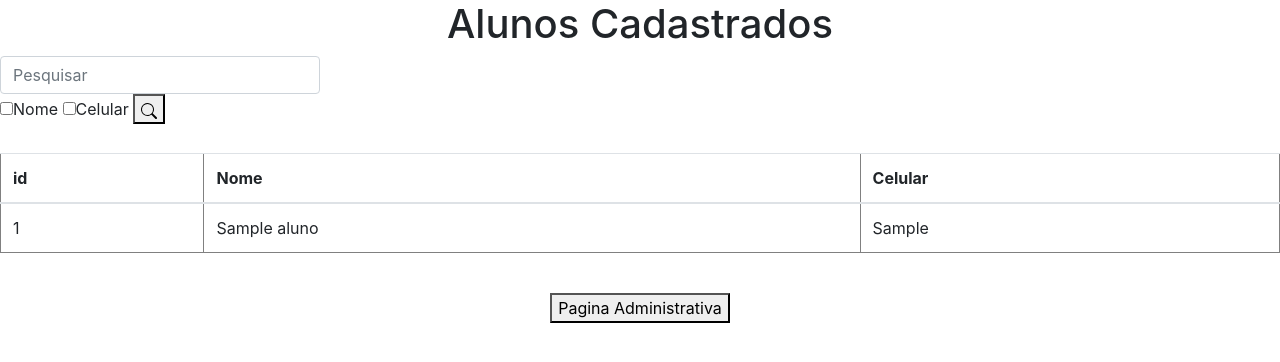
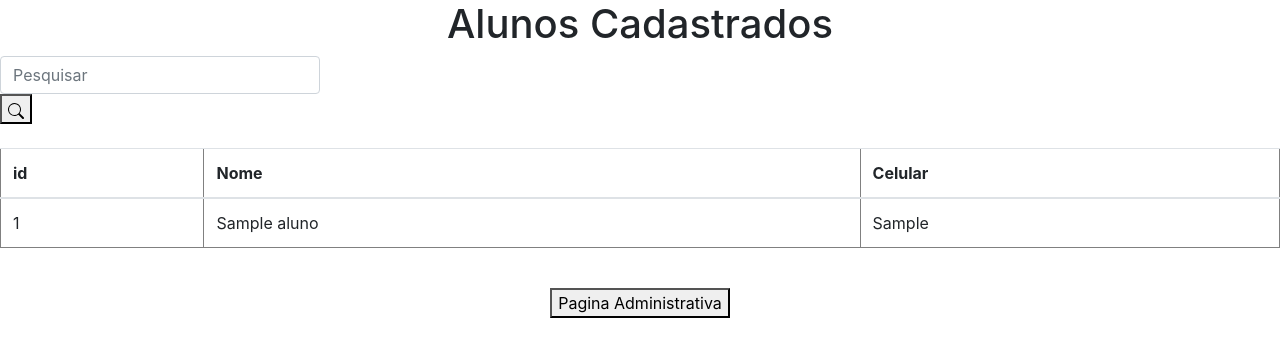
Before and after one commit to Arthur-Chiappetta/Formulario-de-Cadastro, a PHP site: page / in a window 1280 px wide. Shown: the top 362 px of the page. Run offline with PHP 8.4, Linux system fonts and the light colour scheme; tables that the repository leaves empty or names only in its code hold one stand-in row (values such as "Sample post").

Commit message:
checkbox removido

```diff
--- a/index.php
+++ b/index.php
@@ -35,8 +35,6 @@ if (isset($_GET['search'])) {
 
   <div class="box-serch">
     <input type="search" class="form-control w-25" placeholder="Pesquisar" id="pesquisar">
-    <input type="checkbox" name="nome" value="nome"><label>Nome</label>
-    <input type="checkbox" name="numero" value="numero"><label>Celular</label>
     <button onclick="searchData()">
       <svg xmlns="http://www.w3.org/2000/svg" width="16" height="16" fill="currentColor" class="bi bi-search" viewBox="0 0 16 16">
         <path d="M11.742 10.344a6.5 6.5 0 1 0-1.397 1.398h-.001c.03.04.062.078.098.115l3.85 3.85a1 1 0 0 0 1.415-1.414l-3.85-3.85a1.007 1.007 0 0 0-.115-.1zM12 6.5a5.5 5.5 0 1 1-11 0 5.5 5.5 0 0 1 11 0z" />
```
